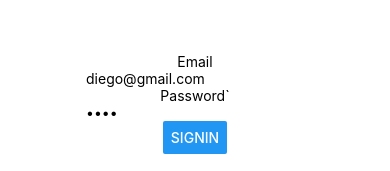
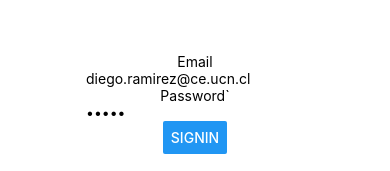
Before and after one commit to BrayanAMC/WebMovil-frontend, a React Native app: screen /SignIn in a window 390 px wide. Shown: the part 351-522 px from the top of the page. Built offline with nearby package versions, Linux system fonts and the light colour scheme.

Commit message:
feat: restructure folder

```diff
--- a/App.tsx
+++ b/App.tsx
@@ -1,6 +1,3 @@
-import React from 'react';
-import { AppRegistry } from 'react-native';
-import { ApolloClient, InMemoryCache, ApolloProvider } from '@apollo/client';
 import { NavigationContainer } from '@react-navigation/native';
 import { createNativeStackNavigator } from '@react-navigation/native-stack';
 import SignInScreen from './screens/SignInScreen';
@@ -8,14 +5,8 @@ import HomeScreen from './screens/HomeScreen';
 
 const Stack = createNativeStackNavigator();
 
-const client = new ApolloClient({
-  uri: 'http://localhost:4000/graphql',
-  cache: new InMemoryCache()
-});
-
 export default function App() {
   return (
-    <ApolloProvider client={client}>
     <NavigationContainer>
       <Stack.Navigator initialRouteName="SignIn">
         <Stack.Screen name="SignIn" component={SignInScreen} />
@@ -26,7 +17,5 @@ export default function App() {
         />
       </Stack.Navigator>
     </NavigationContainer>
-    </ApolloProvider>
   );
 }
-AppRegistry.registerComponent('MyApplication', () => App);
--- a/screens/HomeScreen.tsx
+++ b/screens/HomeScreen.tsx
@@ -1,7 +1,5 @@
-import React from 'react';
 import { Button, StyleSheet, Text, View } from 'react-native';
 import { useUserStore } from '../stores/useUserStore';
-
 
 const HomeScreen = ({ navigation }: any) => {
   const { accessToken } = useUserStore();
--- a/screens/SignInScreen.tsx
+++ b/screens/SignInScreen.tsx
@@ -1,37 +1,26 @@
-import React from 'react';
+import axios from 'axios';
 import { useState } from 'react';
 import { Button, StyleSheet, Text, TextInput, View } from 'react-native';
+import { ENDPOINT_MS_USER } from 'react-native-dotenv';
 import { useUserStore } from '../stores/useUserStore';
 
-import { useMutation, gql } from '@apollo/client';
-
-const POST_USER= gql`
-mutation postUser($email: String!, $password: String!) {
-  login(input:{
-    name: $email
-    email: $password
-  })
-}`;
-
-
 const SignInScreen = ({ navigation }: any) => {
-  const [email, setEmail] = useState('diego@gmail.com');
-  const [password, setPassword] = useState('1234');
+  const [email, setEmail] = useState('diego.ramirez@ce.ucn.cl');
+  const [password, setPassword] = useState('12345');
   const [error, setError] = useState(false);
   const [errorMessage, setErrorMessage] = useState('');
   const { accessToken, setAccessToken } = useUserStore();
-
-  const [signInMutation] = useMutation(POST_USER);
 
   const signInRequest = async (email: string, password: string) => {
     setError(false);
 
     try {
-      const response = await signInMutation({
-        variables: { email, password },
+      const response = await axios.post('http://localhost:4001/user/sign-in', {
+        email,
+        password,
       });
-      console.log(response)
-      const accessToken = response.data.login ;
+
+      const accessToken = response?.data?.accessToken || '';
       setAccessToken(accessToken);
       navigation.navigate('Home');
     } catch (e: any) {
@@ -45,7 +34,7 @@ const SignInScreen = ({ navigation }: any) => {
     <View style={styles.container}>
       <Text>Email</Text>
       <TextInput
-        placeholder="email@email.com"
+        placeholder="email@email.cl"
         value={email}
         inputMode="email"
         onChangeText={(text: string) => setEmail(text)}
```
Also changed, not shown: package.json (+2 -5 lines), 1 other file (tests, documents, lock files or other folders).
